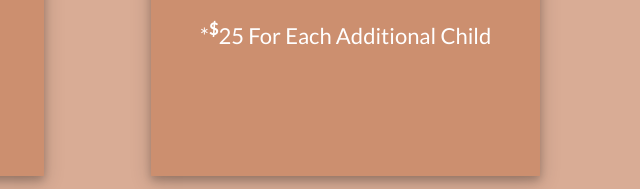
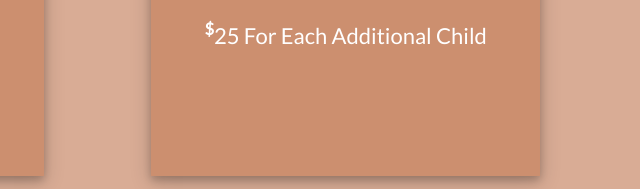
Before and after one commit to logoslearningcenter/logoslearningcenter.github.io, a plain HTML site: page party.html in a window 1280 px wide. Shown: the part 542-731 px from the top of the page, 640-1280 px from the left. Drawn offline with Linux system fonts and the light colour scheme.

Commit message:
Update party.html

```diff
--- a/party.html
+++ b/party.html
@@ -78,7 +78,7 @@
               <p class="fine-print3" style="margin-top:0;font-size:22px!important"><b><sup>$</sup>450</b></p>
               <p class="fine-print3" style="margin:20px 0 0">Friday-Saturday:</p>
               <p class="fine-print3" style="margin-top:0;font-size:22px!important"><b><sup>$</sup>495</b></p>
-              <p class="fine-print4" style="margin-top:0;font-size:22px!important">*<b><sup>$</sup></b>25 For Each Additional Child</p>
+              <p class="fine-print4" style="margin-top:0;font-size:22px!important"><b><sup>$</sup></b>25 For Each Additional Child</p>
             </div>
           </div>
       </div>
```
